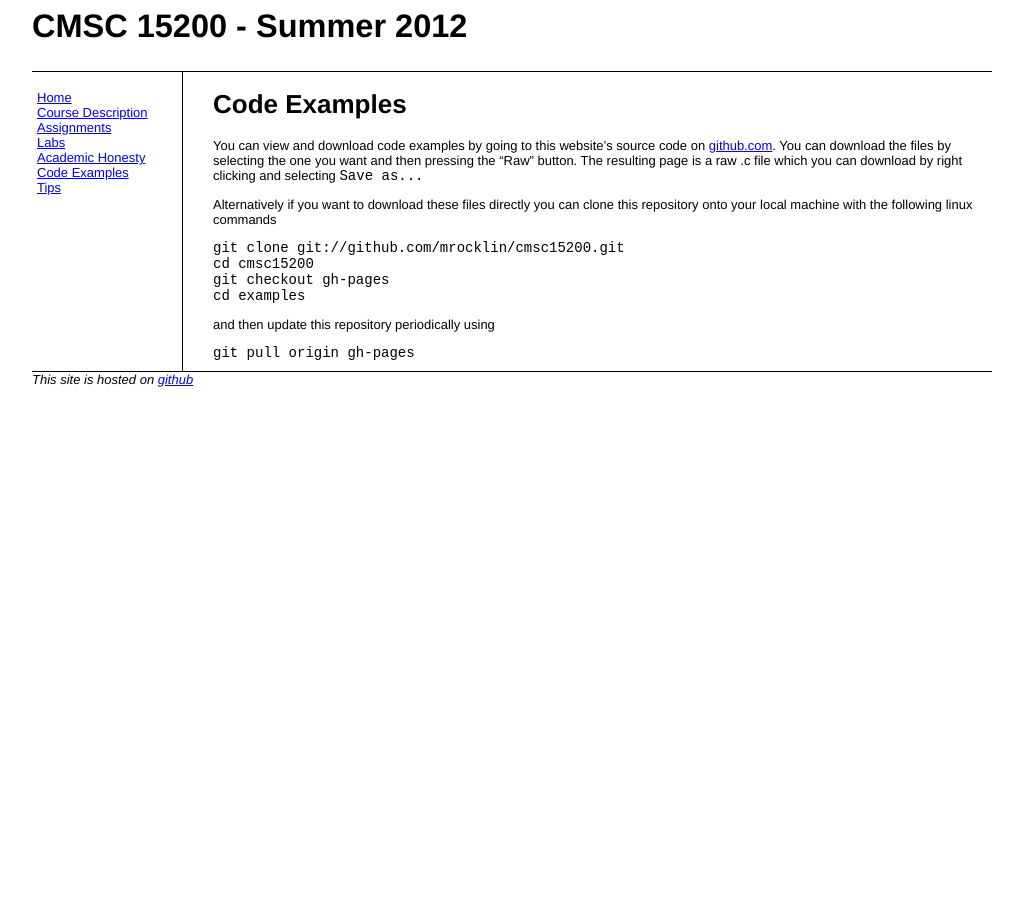
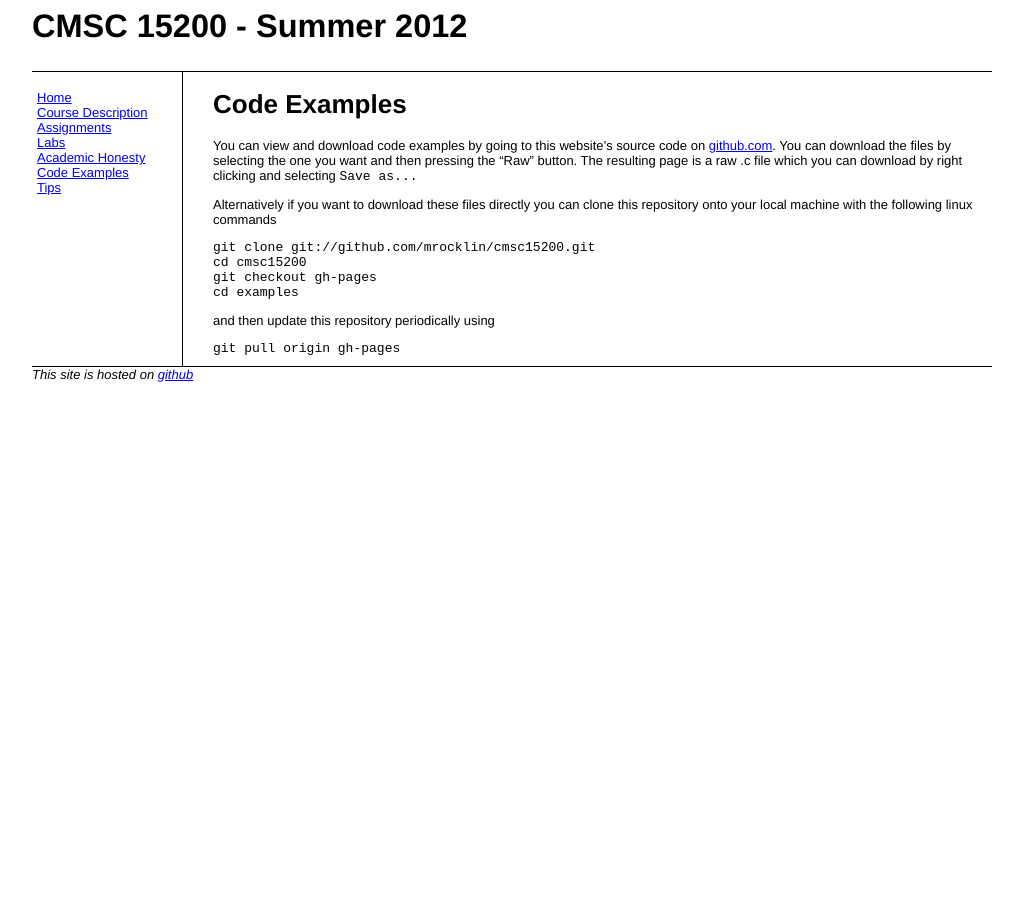
Before and after one commit to mrocklin/cmsc15200, a Jekyll site: the page built from examples/index.md, in a window 1280 px wide. Shown: the whole page, without its empty margins (128-1151 px from the left). Built offline with Jekyll 4.4.1, drawn with Linux system fonts in a browser that asks for light colours; Markdown is read by kramdown in place of the engine named in the settings.

Commit message:
reduce code font size

```diff
--- a/css/style.css
+++ b/css/style.css
@@ -6,7 +6,7 @@ body, html {
 }
 
 code{
-    font-size : 14;
+    font-size : 13;
     font-family : monospace;
 }
 
```
